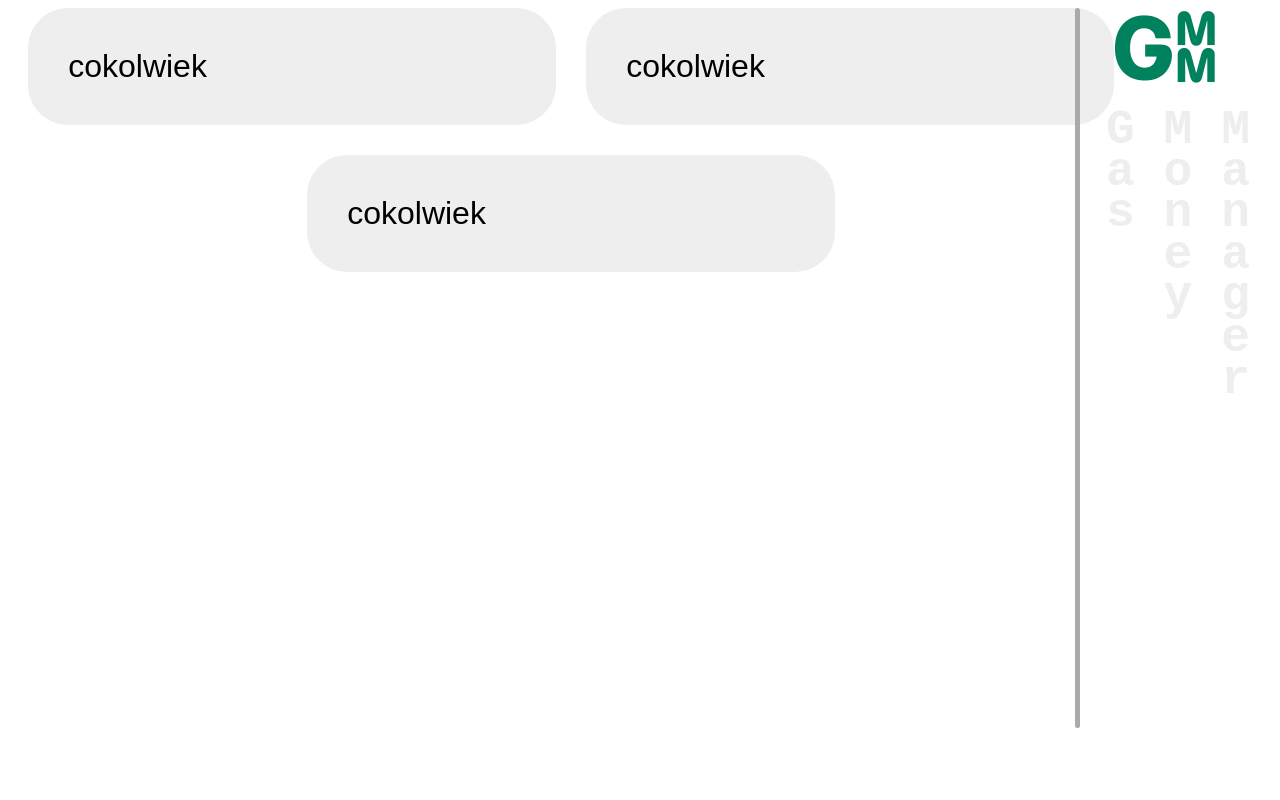
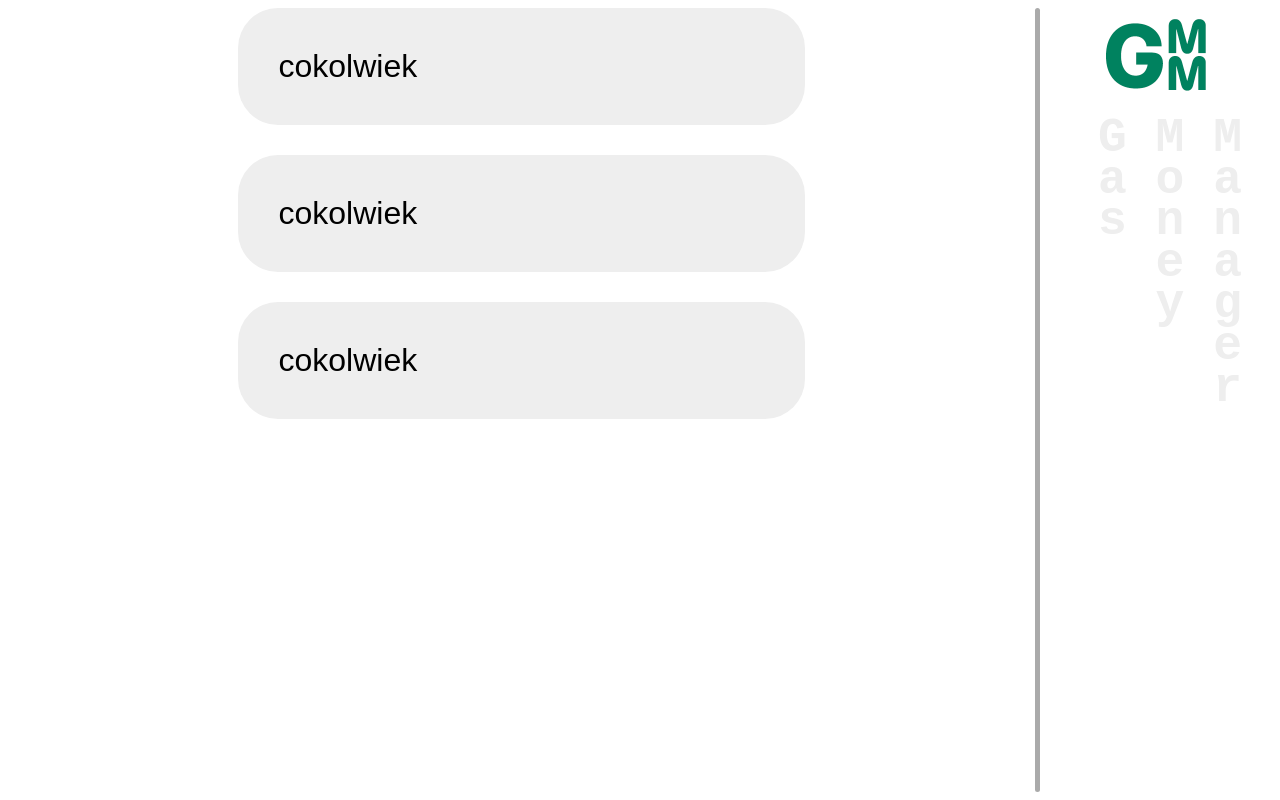
Before and after one commit to VeniQs02/GasMoneyManager, an Angular app: page / in a window 1280 px wide. Built offline with nearby package versions, Linux system fonts and the light colour scheme; a web font is replaced by a local one.

Commit message:
experimenting with layout

```diff
--- a/src/app/app.css
+++ b/src/app/app.css
@@ -4,12 +4,11 @@ section{
   align-items: center;
   flex-wrap: wrap;
   gap: 30px;
-  width: 88vw;
+  width: 100%;
 }
 .wrapper{
   display: flex;
-  flex-direction: row-reverse;
-  justify-content: space-between;
+  align-items: start;
 }
 
 h1{
--- a/src/app/app.html
+++ b/src/app/app.html
@@ -1,6 +1,8 @@
-<titlec/>
-<section>
-  <unit/>
-  <unit/>
-  <unit/>
-</section>
+<div class="wrapper">
+  <section>
+    <unit/>
+    <unit/>
+    <unit/>
+  </section>
+  <titlec/>
+</div>
--- a/src/app/components/divider-vertical/divider-vertical.css
+++ b/src/app/components/divider-vertical/divider-vertical.css
@@ -1,5 +1,5 @@
 div{
-  height: 90vh;
+  height: 98vh;
   width: 5px;
   border-radius: 40px;
   background: #aaa;
--- a/src/app/components/title/title.css
+++ b/src/app/components/title/title.css
@@ -1,19 +1,18 @@
+.wrapper{
+  display: flex;
+  gap: 0;
+}
+
 .title{
   font-size: 1.5rem;
   display: flex;
   flex-direction: column;
-  justify-content: center;
   align-items: center;
-  right: 0px;
-  top: 0px;
-  position: absolute;
   gap: 10px;
 }
 
 img{
   max-width: 100px;
-  height: auto;
-  margin-right: -60px;
 }
 
 h1{
@@ -28,6 +27,4 @@ pre{
 }
 
 divider-vertical{
-  position: absolute;
-  right: 200px;
 }
--- a/src/app/components/title/title.html
+++ b/src/app/components/title/title.html
@@ -1,3 +1,5 @@
+<div class="wrapper">
+  <divider-vertical></divider-vertical>
   <div class="title">
     <img src="favicon.png" alt="Logo">
     <h1><pre>
@@ -10,4 +12,4 @@
       r
     </pre></h1>
   </div>
-<divider-vertical></divider-vertical>
+</div>
--- a/src/app/components/unit/unit.css
+++ b/src/app/components/unit/unit.css
@@ -2,5 +2,6 @@ div{
   border-radius: 40px;
   background-color: #eee;
   padding: 40px;
-  width: 35vw;
+  margin: 0;
+  width: 38vw;
 }
```
Lines whose indentation alone changed are shown as unchanged.
